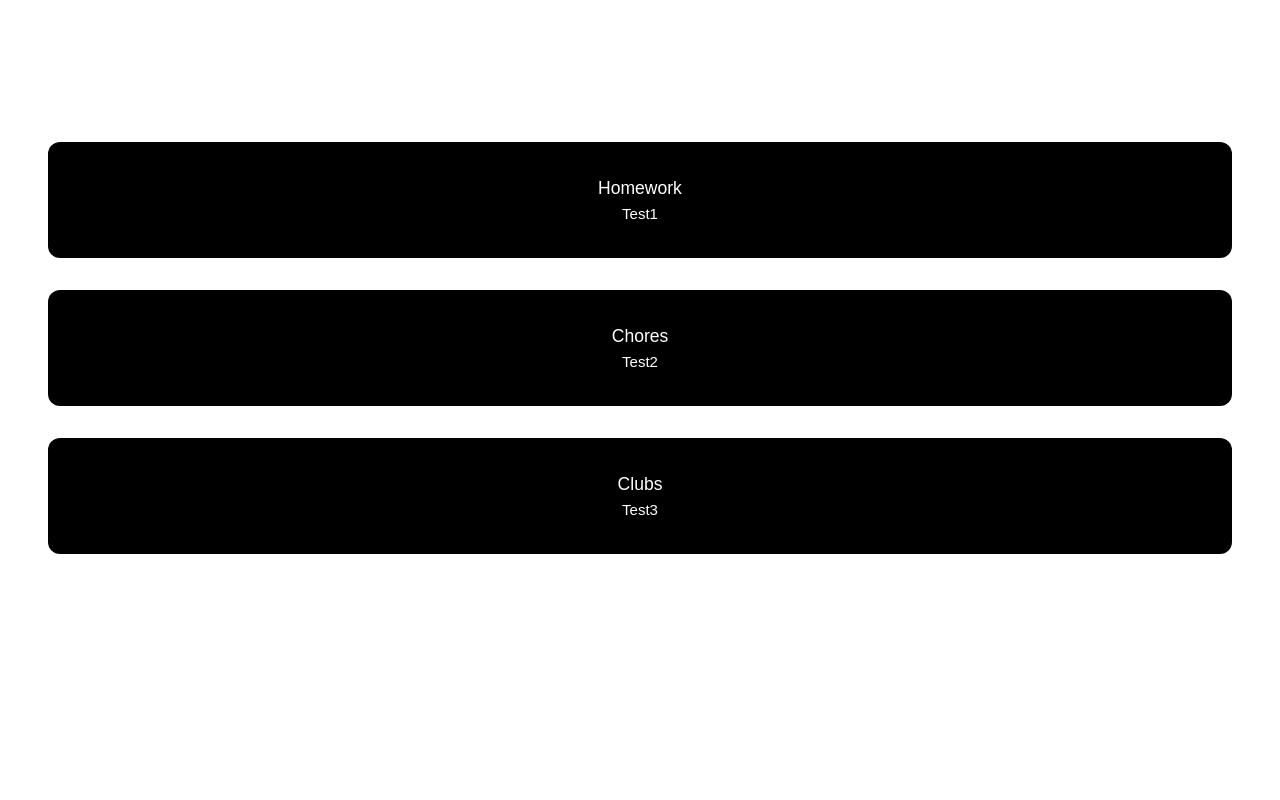
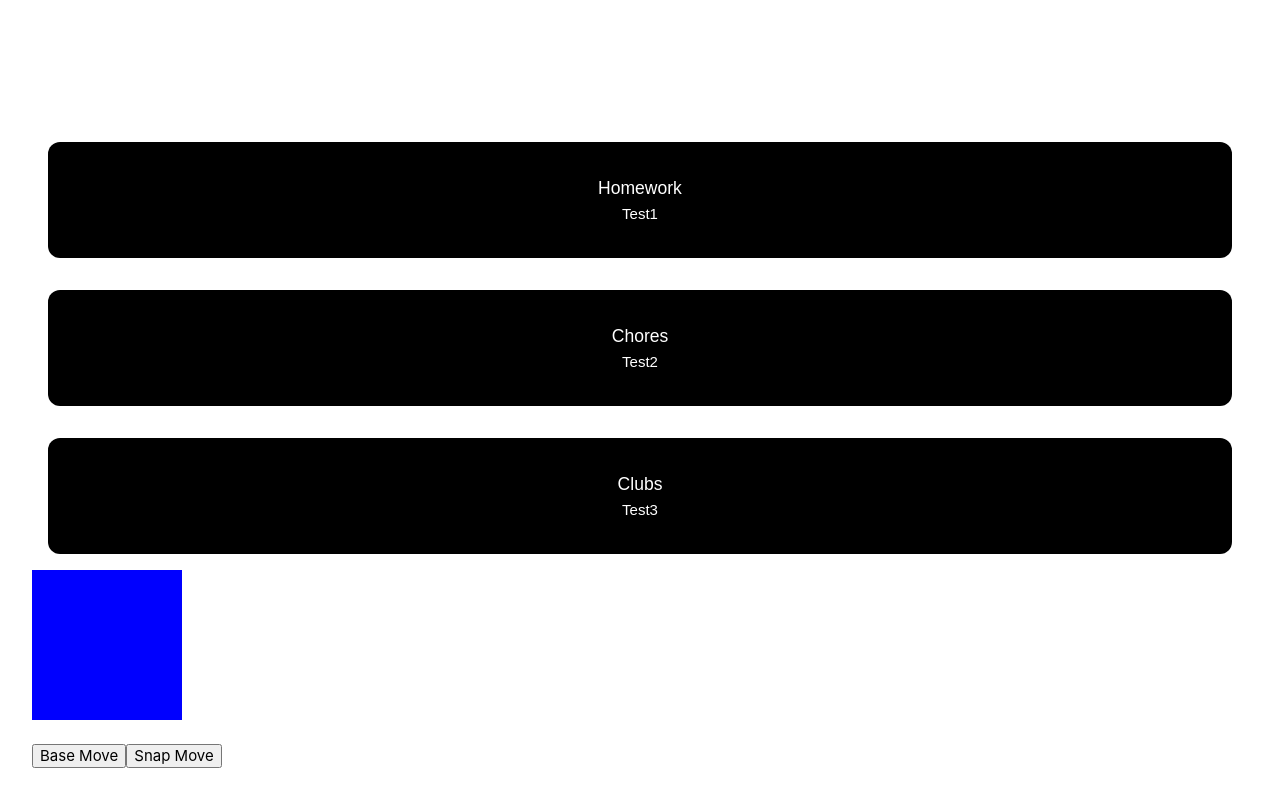
Before and after one commit to Daniel-Wang-8496/GSAP-Tech-Share, a Vue app: page / in a window 1280 px wide. Shown: the part 5605-6405 px from the top of the page. Before the commit the page ends 6207 px from the top, so only its background shows below. Built offline with nearby package versions, Linux system fonts and the light colour scheme.

Commit message:
animation details

```diff
--- a/src/App.vue
+++ b/src/App.vue
@@ -3,6 +3,7 @@ import { gsap } from "gsap";
 import { ScrollTrigger } from "gsap/ScrollTrigger";
 import { onMounted } from "vue";
 import SplashGsap from './components/SplashGsap.vue'
+import EasingGsap from "./components/EasingGsap.vue";
 
 gsap.registerPlugin(ScrollTrigger);
 
@@ -75,7 +76,9 @@ onMounted(() => {
           </div>
       </div>
   </div>
-
+  <div>
+      <EasingGsap/>
+  </div>
 
   </main>
 </template>
--- /dev/null
+++ b/src/components/EasingGsap.vue
@@ -0,0 +1,59 @@
+<script setup>
+import { onMounted } from "vue";
+import { gsap } from "gsap";
+import { ref } from 'vue';
+const state = ref(false);
+
+onMounted(() => {
+  gsap.set(".box", { x: 0 });
+});
+
+function animateBoxBase() {
+  if(state.value==false){
+    gsap.killTweensOf('.box');
+    gsap.to('.box', { x: 500, backgroundColor: 'red'});
+  }
+  else if(state.value==true){
+    gsap.killTweensOf('.box');
+    gsap.to('.box', { x: 0, backgroundColor: 'blue'});
+  }
+  state.value = !state.value;
+}
+
+function animateBoxSnap() {
+  if(state.value==false){
+    gsap.set('.box', { x: 500, backgroundColor: 'red'});
+  }
+  else if(state.value==true){
+    gsap.set('.box', { x: 0, backgroundColor: 'blue'});
+  }
+  state.value = !state.value;
+}
+</script>
+
+<template>
+  <div class="box"></div>
+  <br/>
+  <div>
+    <button @click="animateBoxBase">Base Move</button>
+    <button @click="animateBoxSnap">Snap Move</button>
+  </div>
+</template>
+
+<style scoped>
+  body {
+    display: flex;
+    align-items: center;
+    justify-content: flex-start;
+    min-height: 100vh;
+    margin: 0;
+    overflow: hidden;
+  }
+
+  .box {
+      width: 150px;
+      height: 150px;
+      transition: none;
+      background-color: blue;
+    }
+</style>
```
Also changed, not shown: 1 other file (tests, documents, lock files or other folders).
